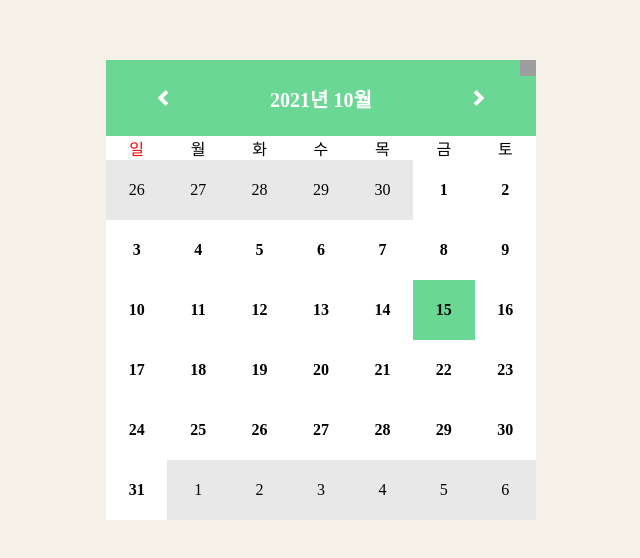
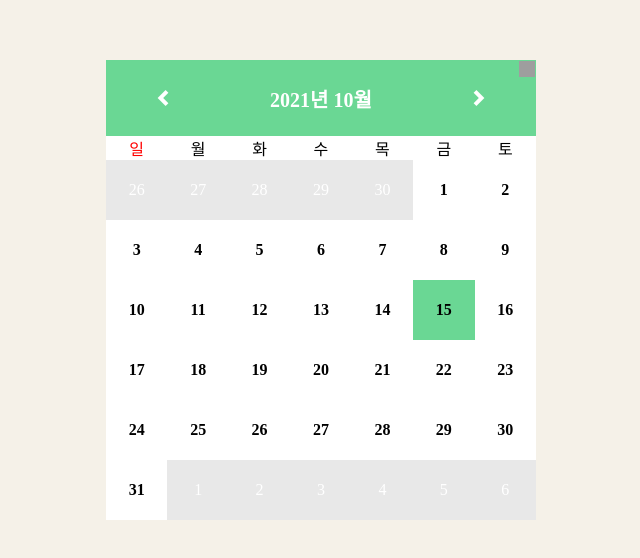
Before and after one commit to inkyu0103/react-calendar, a React (Create React App) app: page / in a window 1280 px wide. Shown: the part 110-668 px from the top of the page, without its empty margins (319-959 px from the left). Built offline with nearby package versions, Linux system fonts and the light colour scheme; grey boxes are pictures that could not be loaded.

Commit message:
refactor:필요없는 부분 제거

```diff
--- a/src/App.js
+++ b/src/App.js
@@ -8,6 +8,10 @@ const normalYear = [31, 28, 31, 30, 31, 30, 31, 31, 30, 31, 30, 31];
 const leapYear = [31, 29, 31, 30, 31, 30, 31, 31, 30, 31, 30, 31];
 const currentTime = new Date();
 
+/**
+ * @param {number} year
+ * @returns 해당 연도의 윤년 여부를 알려줍니다.
+ */
 const isLeapYear = (year) => {
   return (year % 4 === 0 && year % 100 !== 0) || year % 400 === 0;
 };
@@ -33,12 +37,9 @@ const App = () => {
       : normalYear[currentTime.getMonth()],
   });
 
-  const todayObject = () => ({
-    year: currentTime.getFullYear(),
-    month: currentTime.getMonth(),
-    date: currentTime.getDate(),
-  });
-
+  /**
+   * @return 버튼을 누르면 오늘 날짜로 이동하고, 오늘 날짜에 focus를 줍니다.
+   */
   const goToday = () => {
     setTime({
       year: currentTime.getFullYear(),
@@ -61,7 +62,14 @@ const App = () => {
     });
   };
 
-  const handleClickIsSelected = (year, month, date) => {
+  /**
+   * @param {number} year
+   * @param {number} month
+   * @param {number} date
+   *
+   * @returns year,month,date를 받아, 해당하는 날짜로 넘어가고, 그 날짜를 선택한 것으로 표시합니다.
+   */
+  const handleIsSelected = (year, month, date) => {
     time.month !== month &&
       setTime({
         year,
@@ -74,6 +82,9 @@ const App = () => {
     setIsSelected({ year, month, date });
   };
 
+  /**
+   * @returns 다음달 달력을 렌더링합니다.
+   */
   const goNextMonth = () => {
     const nextMonth = new Date(time.year, time.month + 1, 1);
     setTime({
@@ -90,6 +101,10 @@ const App = () => {
         : normalYear[nextMonth.getMonth()],
     });
   };
+
+  /**
+   * @returns 이전달 달력을 렌더링합니다.
+   */
   const goPreviousMonth = () => {
     const nextMonth = new Date(time.year, time.month, 0);
     setTime({
@@ -107,10 +122,27 @@ const App = () => {
     });
   };
 
+  /**
+   * @returns 렌더링 되는 날짜가 담긴 배열을 반환합니다.
+   *
+   * 렌더링 되는 날짜들을 만들기 위해서 다음과 같은 정보들이 필요합니다.
+   *
+   * 1. 현재 달이 시작하는 요일 (0~6)
+   * 2. 지난 달 Date 객체
+   * 3. 다음 달 Date 객체
+   * 렌더링 되어야 하는 일이 42개이므로 for문의 i 는 1부터 42까지 순회합니다.
+   *
+   * case 1) 현재 달의 시작하는 요일보다 i가 작은 경우 (지난 달)
+   * case 2) i가 현재 달의 날짜인 경우
+   * case 3) i가 현재 달의 날짜를 넘어간 경우
+   *
+   * 만들어진 { year : number , month : number , date : number } 객체를 result 배열에 담습니다.
+
+   *
+   */
   const makeDateArray = () => {
     const lastMonth = new Date(time.year, time.month, 0);
     const nextMonth = new Date(time.year, time.month + 1, 1);
-
     const result = [];
 
     for (let i = 1; i <= 42; i++) {
@@ -152,14 +184,9 @@ const App = () => {
         />
         <CalendarDay days={days} />
         <CalendarBody
-          renderInfo={{
-            dates: makeDateArray(),
-            year: time.year,
-            month: time.month,
-          }}
-          today={todayObject()}
+          renderDateTarget={makeDateArray()}
           isSelected={isSelected}
-          handleClickIsSelected={handleClickIsSelected}
+          handleIsSelected={handleIsSelected}
         />
       </CalendarContainer>
     </>
@@ -192,7 +219,6 @@ const CalendarContainer = styled.div`
   display: flex;
   flex-direction: column;
   align-items: stretch;
-  border-radius: 10px;
 `;
 
 export default App;
--- /dev/null
+++ b/src/Color.js
@@ -0,0 +1,7 @@
+export const COLOR_MAP = {
+  BLACK: "#000000",
+  RED: "#FF0000",
+  WHITE: "#FFFFFF",
+  LIGHT_GREEN: "#6ad794",
+  GREY: "#E8E8E8",
+};
--- a/src/component/CalendarBody.js
+++ b/src/component/CalendarBody.js
@@ -2,25 +2,23 @@ import styled from "@emotion/styled";
 import { CalendarItem } from ".";
 
 export const CalendarBody = ({
-  renderInfo,
-  today,
-  currentMonth,
+  renderDateTarget,
   isSelected,
-  handleClickIsSelected,
+  handleIsSelected,
 }) => {
   return (
     <CalendarBodyContainer>
-      {renderInfo.dates.map(({ year, month, date }) => (
+      {renderDateTarget.map(({ year, month, date }) => (
         <CalendarItem
           key={[year, month, date]}
-          value={{ year, month, date }}
-          currentMonth={month === renderInfo.month}
+          renderValue={{ year, month, date }}
+          currentMonth={month === isSelected.month}
           isSelected={
             year === isSelected.year &&
             month === isSelected.month &&
             date === isSelected.date
           }
-          handleClickIsSelected={handleClickIsSelected}
+          handleIsSelected={handleIsSelected}
         />
       ))}
     </CalendarBodyContainer>
@@ -32,6 +30,3 @@ const CalendarBodyContainer = styled.div`
   display: flex;
   flex-wrap: wrap;
 `;
-const CalendarBodyWeekWrapper = styled.div`
-  width: 100%;
-`;
--- a/src/component/CalendarButton.js
+++ b/src/component/CalendarButton.js
@@ -4,7 +4,6 @@ export const CalendarButton = ({
   width,
   height,
   image = null,
-  text = null,
   handleClick,
 }) => {
   return (
@@ -13,9 +12,7 @@ export const CalendarButton = ({
       height={height}
       image={image}
       onClick={handleClick}
-    >
-      {text}
-    </CalendarButtonContainer>
+    />
   );
 };
 
--- a/src/component/CalendarDay.js
+++ b/src/component/CalendarDay.js
@@ -1,4 +1,5 @@
 import styled from "@emotion/styled";
+import { COLOR_MAP } from "../Color";
 
 export const CalendarDay = ({ days }) => {
   return (
@@ -23,5 +24,5 @@ const CalendarDayItem = styled.div`
   justify-content: center;
   align-items: center;
   background-color: #fff;
-  color: ${({ day }) => (day ? "black" : "red")};
+  color: ${({ day }) => (day ? COLOR_MAP.BLACK : COLOR_MAP.RED)};
 `;
--- a/src/component/CalendarHeader.js
+++ b/src/component/CalendarHeader.js
@@ -2,6 +2,7 @@ import styled from "@emotion/styled";
 import back from "../assets/back.png";
 import next from "../assets/next.png";
 import replay from "../assets/replay.png";
+import { COLOR_MAP } from "../Color";
 import { CalendarButton } from ".";
 
 export const CalendarHeader = ({
@@ -48,23 +49,17 @@ const CalendarHeaderContainer = styled.header`
   width: 100%;
   justify-content: space-around;
   align-items: center;
-  background: #6ad794;
+  background: ${COLOR_MAP.LIGHT_GREEN};
 `;
 
 const CalendarHeaderTimeWrapper = styled.div`
   font-size: 20px;
   font-weight: 900;
-  color: #fff;
+  color: ${COLOR_MAP.WHITE};
 `;
 
 const GoTodayContainer = styled.div`
   position: absolute;
-  top: 0;
-  right: 0;
+  top: 1px;
+  right: 1px;
 `;
-
-/**
- *
- * 헤더에 필요한 것은 월.일.그리고 버튼을 눌렀을 때 함수.
- *
- */
--- a/src/component/CalendarItem.js
+++ b/src/component/CalendarItem.js
@@ -1,17 +1,20 @@
 import styled from "@emotion/styled";
+import { COLOR_MAP } from "../Color";
 
 export const CalendarItem = ({
-  value,
+  renderValue,
   currentMonth,
   isSelected,
-  handleClickIsSelected,
+  handleIsSelected,
 }) => {
   return (
     <CalendarItemContainer
-      onClick={() => handleClickIsSelected(value.year, value.month, value.date)}
+      onClick={() =>
+        handleIsSelected(renderValue.year, renderValue.month, renderValue.date)
+      }
     >
       <CalenndarItemArea currentMonth={currentMonth} isSelected={isSelected}>
-        {value.date}
+        {renderValue.date}
       </CalenndarItemArea>
     </CalendarItemContainer>
   );
@@ -33,10 +36,17 @@ const CalenndarItemArea = styled.p`
   justify-content: center;
   align-items: center;
   font-weight: ${({ currentMonth }) => (currentMonth ? "900" : "500")};
+  color: ${({ currentMonth }) =>
+    currentMonth ? COLOR_MAP.BLACK : COLOR_MAP.WHITE};
   background-color: ${({ isSelected, currentMonth }) =>
-    isSelected ? "#6ad794" : currentMonth ? "#fff" : "#E8E8E8"};
+    isSelected
+      ? COLOR_MAP.LIGHT_GREEN
+      : currentMonth
+      ? COLOR_MAP.WHITE
+      : COLOR_MAP.GREY};
 
   &:hover {
-    background-color: ${({ isSelected }) => !isSelected && "#6ad794"};
+    background-color: ${({ isSelected }) =>
+      !isSelected && COLOR_MAP.LIGHT_GREEN};
   }
 `;
```
Also changed, not shown: package.json (+8 -2 lines), 2 other files (tests, documents, lock files or other folders).
